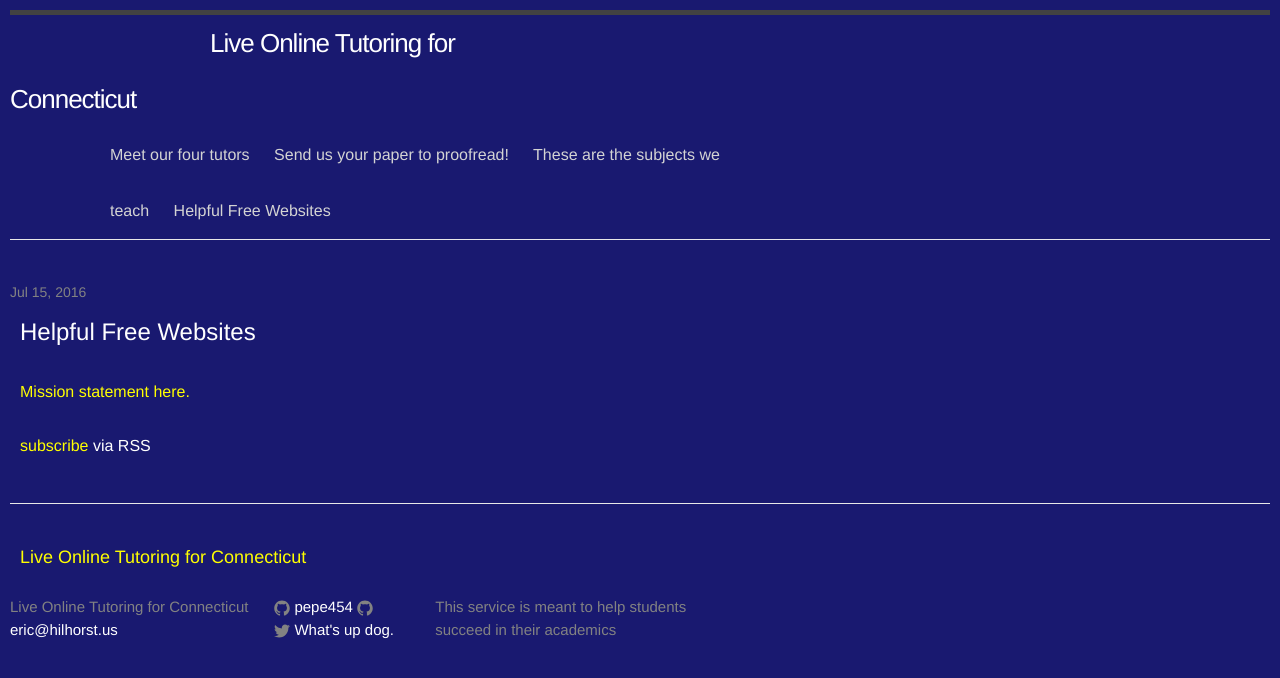
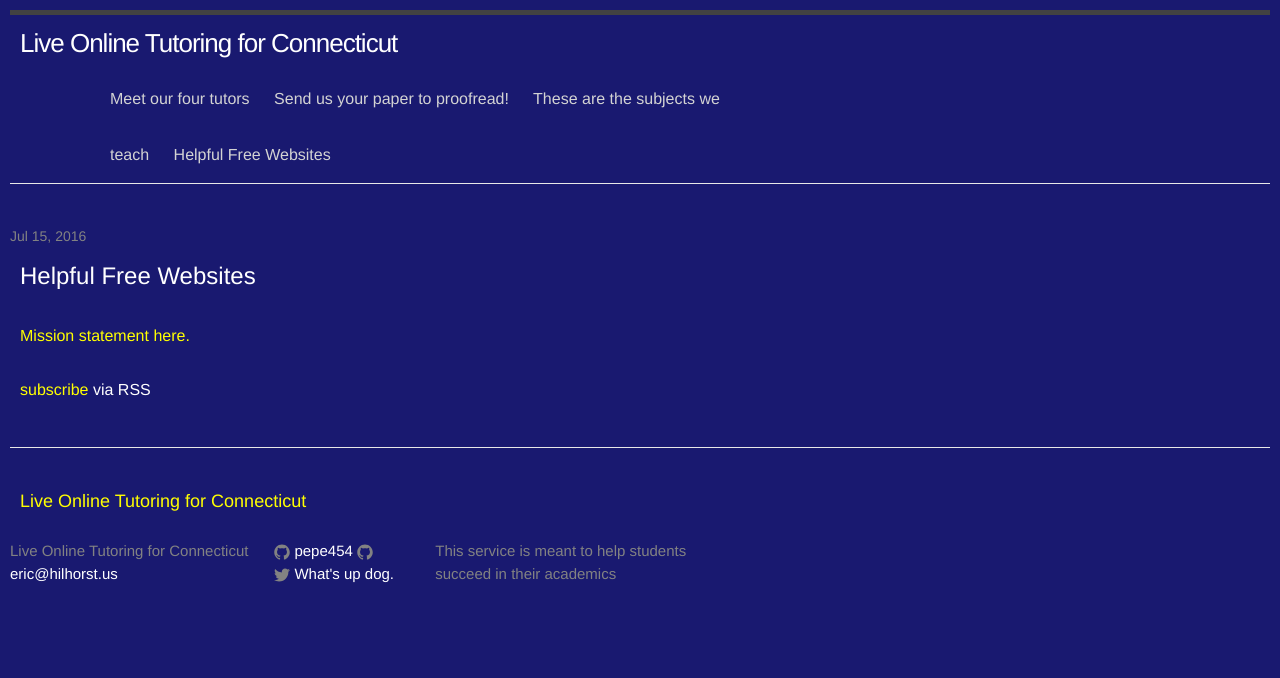
Before and after one commit to pepe454/pepe454.github.io, a Jekyll site: the page built from index.html, in a window 1280 px wide. Shown: the top 678 px of the page. Built offline with Jekyll 4.4.1, drawn with Linux system fonts in a browser that asks for light colours.

Commit message:
Update _layout.scss

```diff
--- a/_sass/_layout.scss
+++ b/_sass/_layout.scss
@@ -16,7 +16,7 @@
     letter-spacing: -1px;
     margin-bottom: 0;
     color: white;
-    margin-left: 200px;
+    margin-left: 10px;
     margin-right: 200px;
 
 }
```
